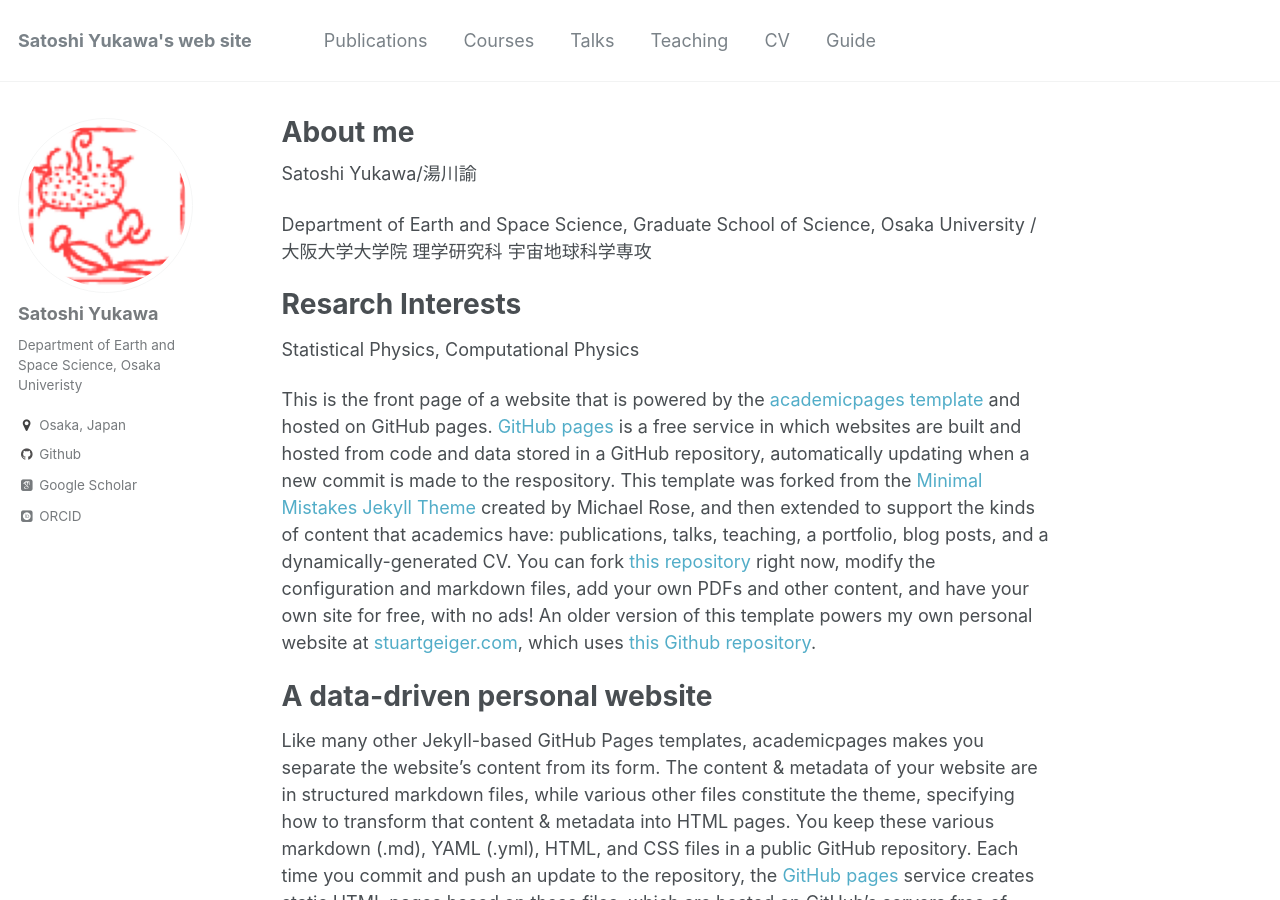
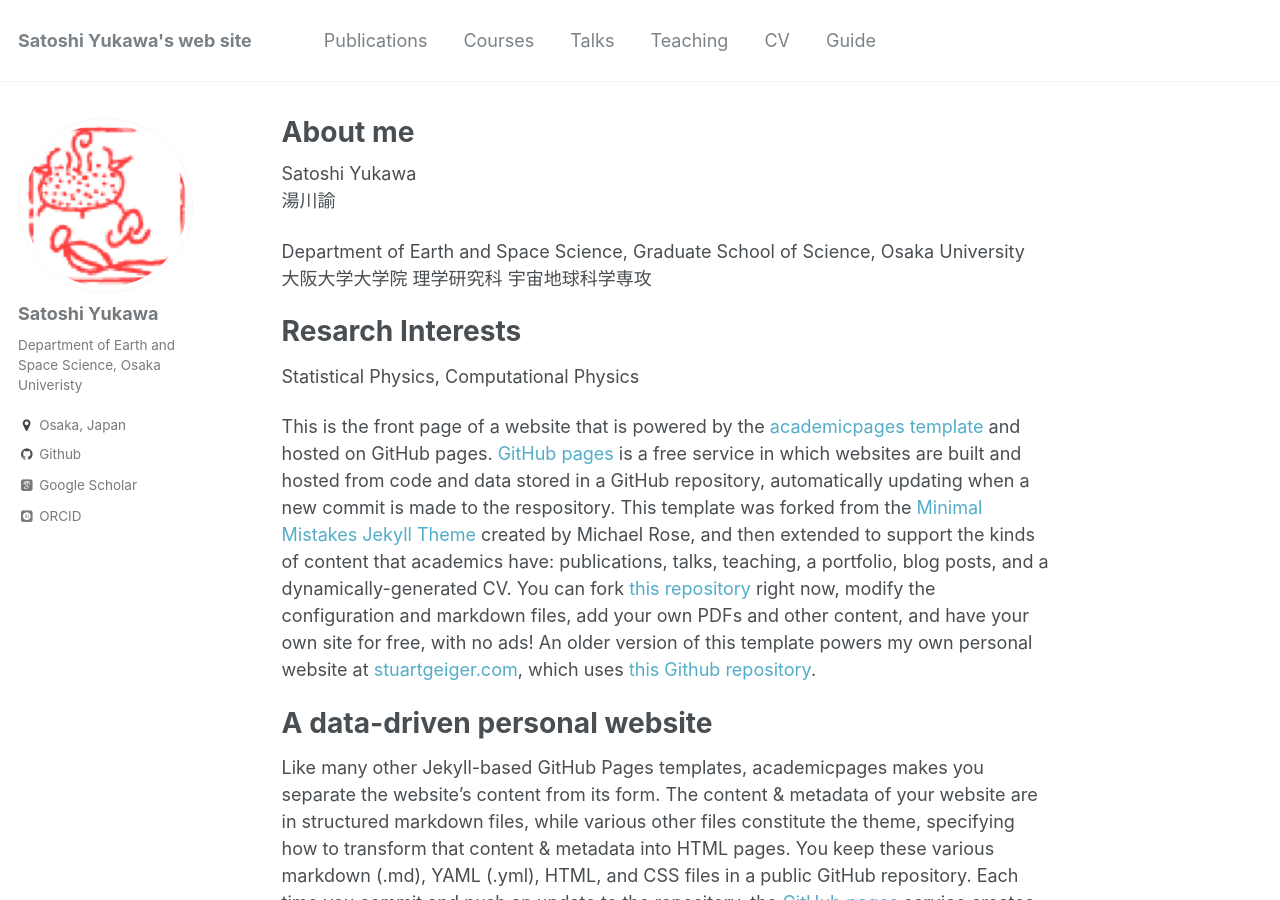
Before and after one commit to stsykw/stsykw.github.io, a Jekyll site: the page built from _pages/about.md, in a window 1280 px wide and 900 px high. Built offline with Jekyll 4.4.1, drawn with Linux system fonts in a browser that asks for light colours; some web fonts are replaced.

Commit message:
update contents

```diff
--- a/_pages/about.md
+++ b/_pages/about.md
@@ -8,13 +8,16 @@ redirect_from:
   - /about.html
 ---
 
-Satoshi Yukawa/湯川諭
+Satoshi Yukawa\
+湯川諭
 
-Department of Earth and Space Science, Graduate School of Science, Osaka University / 大阪大学大学院 理学研究科 宇宙地球科学専攻
+Department of Earth and Space Science, Graduate School of Science, Osaka University\
+大阪大学大学院 理学研究科 宇宙地球科学専攻
 
 Resarch Interests
 =====
 Statistical Physics, Computational Physics
+
 
 
 
```
Also changed, not shown: _courses/2018-autumn-mechanics2.md (+3 -3 lines).
